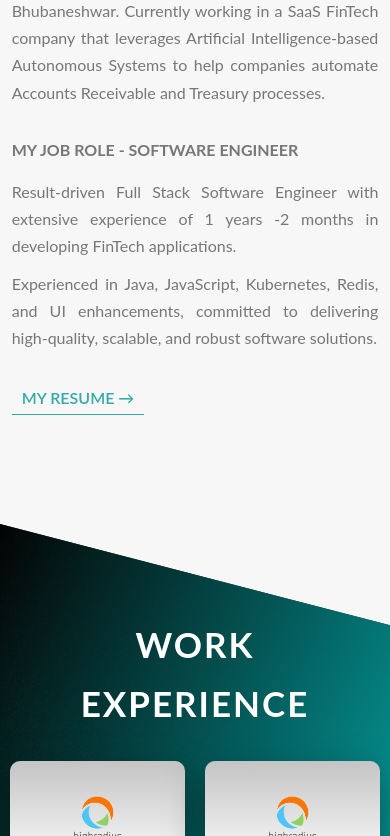
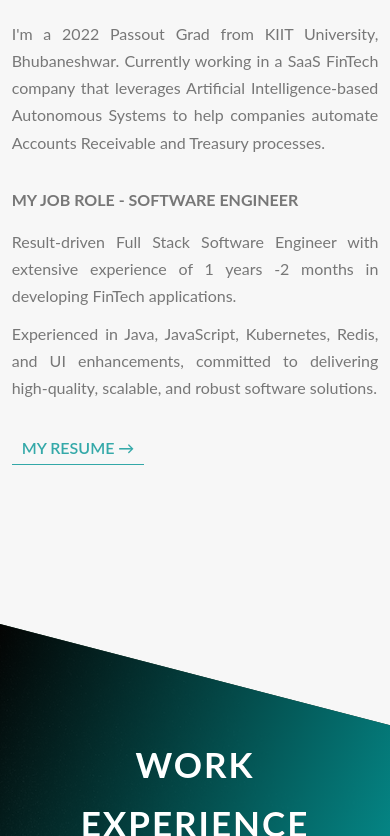
Before and after one commit to praneet30debnath/portfolio-netlify, a React (Create React App) app: page / in a window 390 px wide. Shown: the part 1164-2000 px from the top of the page. Built offline with nearby package versions, Linux system fonts and the light colour scheme; the HTML template or start-up script is replaced by a standard one.

Commit message:
responsive for mobile <768px

```diff
--- a/src/App.css
+++ b/src/App.css
@@ -698,9 +698,17 @@ body {
 
 
   .u-margin-bottom-big2 {
-    margin-top: 4rem;
+    margin-top: 6rem;
     margin-bottom: 2rem;
     width: 70%;
+  }
+
+  .section-about {
+    margin-top: 5rem;
+  }
+
+  .section-life-as-an-engineer {
+    margin-top: 5rem;
   }
 }
 
```
